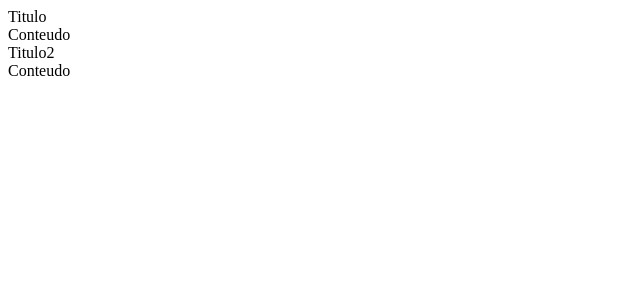
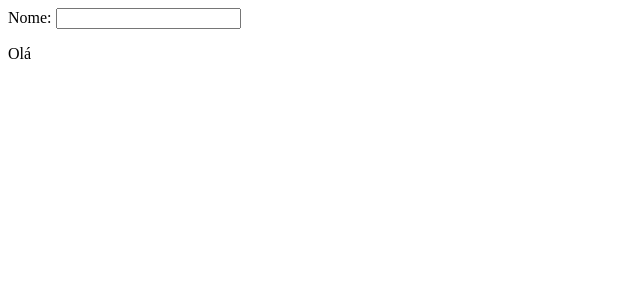
Before and after one commit to LTHoriZonT/LetsCode, a React (Create React App) app in the folder Lets Code fase 2/React/meu-app/: page / in a window 1280 px wide. Shown: the top 300 px of the page, without its empty margins (0-640 px from the left). Built offline with nearby package versions, Linux system fonts and the light colour scheme.

Commit message:
Configurando funcoes com estado

```diff
--- /dev/null
+++ b/Lets Code fase 2/React/meu-app/src/components/App3.js
@@ -0,0 +1,22 @@
+import React from 'react';
+
+class App3 extends React.Component{
+  constructor(props){
+    super(props);
+    this.state = { nome : '' }
+    this.changeNome = this.changeNome.bind(this);
+  }
+  changeNome = function(evt){
+    this.setState({ nome : evt.target.value});
+  }
+  render(){
+    return(
+      <>
+        Nome: <input type='text' value={this.state.nome} onChange={this.changeNome}/>
+        <p>Olá {this.state.nome}</p>
+      </>
+    );
+  }
+}
+
+export default App3;
--- a/Lets Code fase 2/React/meu-app/src/index.js
+++ b/Lets Code fase 2/React/meu-app/src/index.js
@@ -1,18 +1,14 @@
 import React from 'react';
 import ReactDOM from 'react-dom';
-import App from './components/App';
-import App2 from './components/App2';
+//import App from './components/App';
+import App3 from './components/App3';
 import reportWebVitals from './reportWebVitals';
 
 ReactDOM.render(
   <React.StrictMode>
-    <App2 title="Titulo">
+    <App3 title="Titulo">
       Conteudo
-    </App2>
-
-    <App2 title="Titulo2">
-      Conteudo
-    </App2>
+    </App3>
   </React.StrictMode>,
   document.getElementById('root')
 );
```
